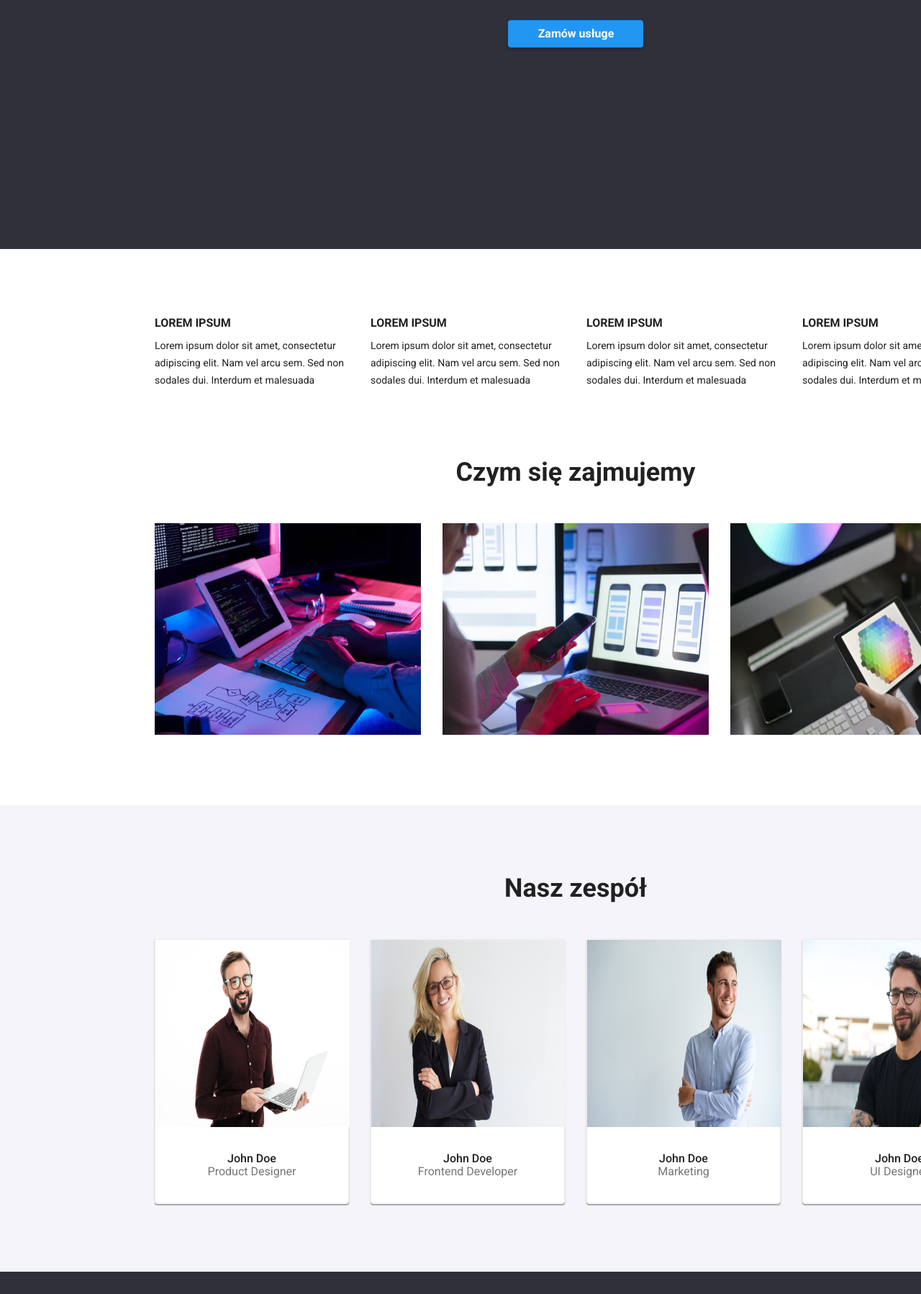
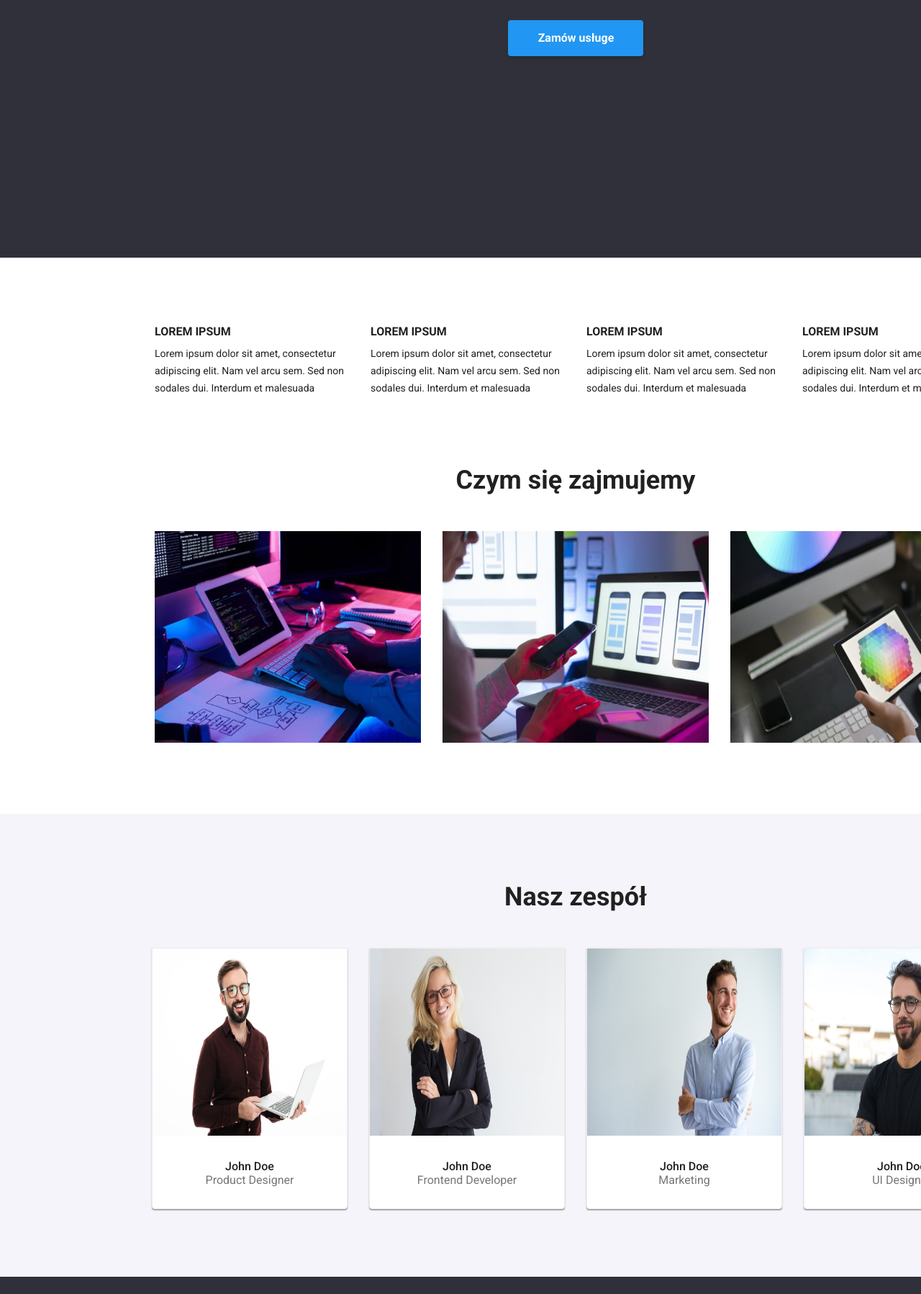
Before and after one commit to DawidSzotek/goit-markup-hw-03, a plain HTML site: page index.html in a window 1280 px wide. Shown: the part 382-2180 px from the top of the page at 72% size. Drawn offline with nearby package versions, Linux system fonts and the light colour scheme.

Commit message:
poprawki

```diff
--- a/css/style.css
+++ b/css/style.css
@@ -115,7 +115,7 @@ body {
 .main-buttons {
     background-color: var(--accent-color);
     font-family: "Roboto";
-    cursor: pointer;
+     line-height: 30px;
     font-weight: 700;
     font-size: 16px;
     color: #ffffff;
@@ -124,6 +124,9 @@ body {
     border-radius: 4px;
     border: none;
     padding: 10px 41px 10px 42px;
+}
+.main-buttons:hover{
+    cursor:pointer;
 }
 .descripion-primary {
     display: flex;
@@ -204,10 +207,8 @@ body {
 }
 .pictures {
     border: 1px solid #eeeeee;
-    width: 270px;
-    height: 368px;
     margin: 0px;
-    padding: 0px;
+    padding-bottom: 30px;
     background: #ffffff;
     box-shadow: 0px 1px 3px rgba(0, 0, 0, 0.12), 0px 1px 1px rgba(0, 0, 0, 0.14),
         0px 2px 1px rgba(0, 0, 0, 0.2);
@@ -270,6 +271,8 @@ body {
     border: none;
     margin: 0 4px;
     padding: 6px 22px;
+    letter-spacing: 0.03em;
+    box-shadow: 0px 3px 1px rgba(0, 0, 0, 0.1), 0px 1px 2px rgba(0, 0, 0, 0.08), 0px 2px 2px rgba(0, 0, 0, 0.12);
 }
 .button-list button:focus,
 .button-list button:hover {
```
